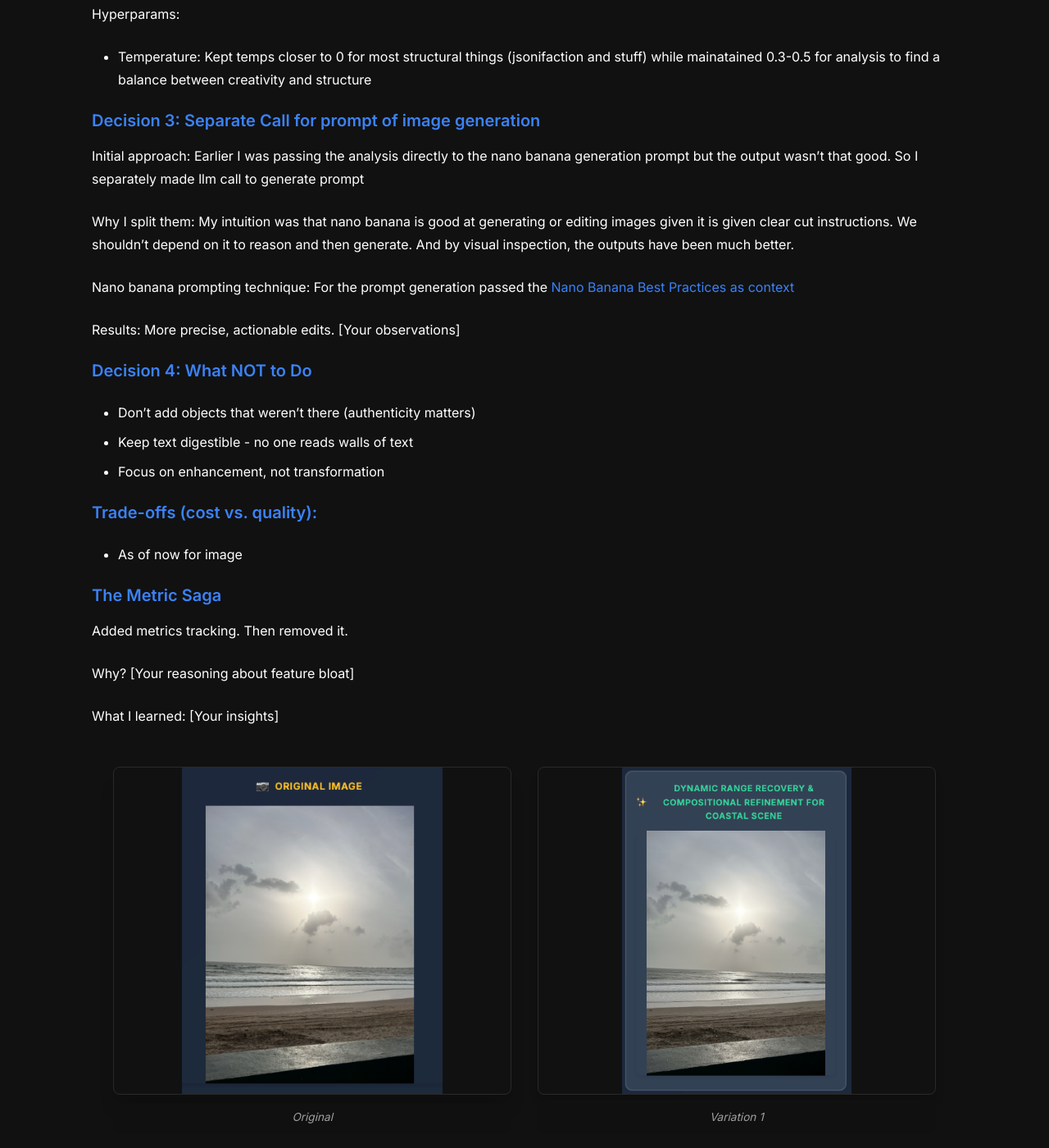
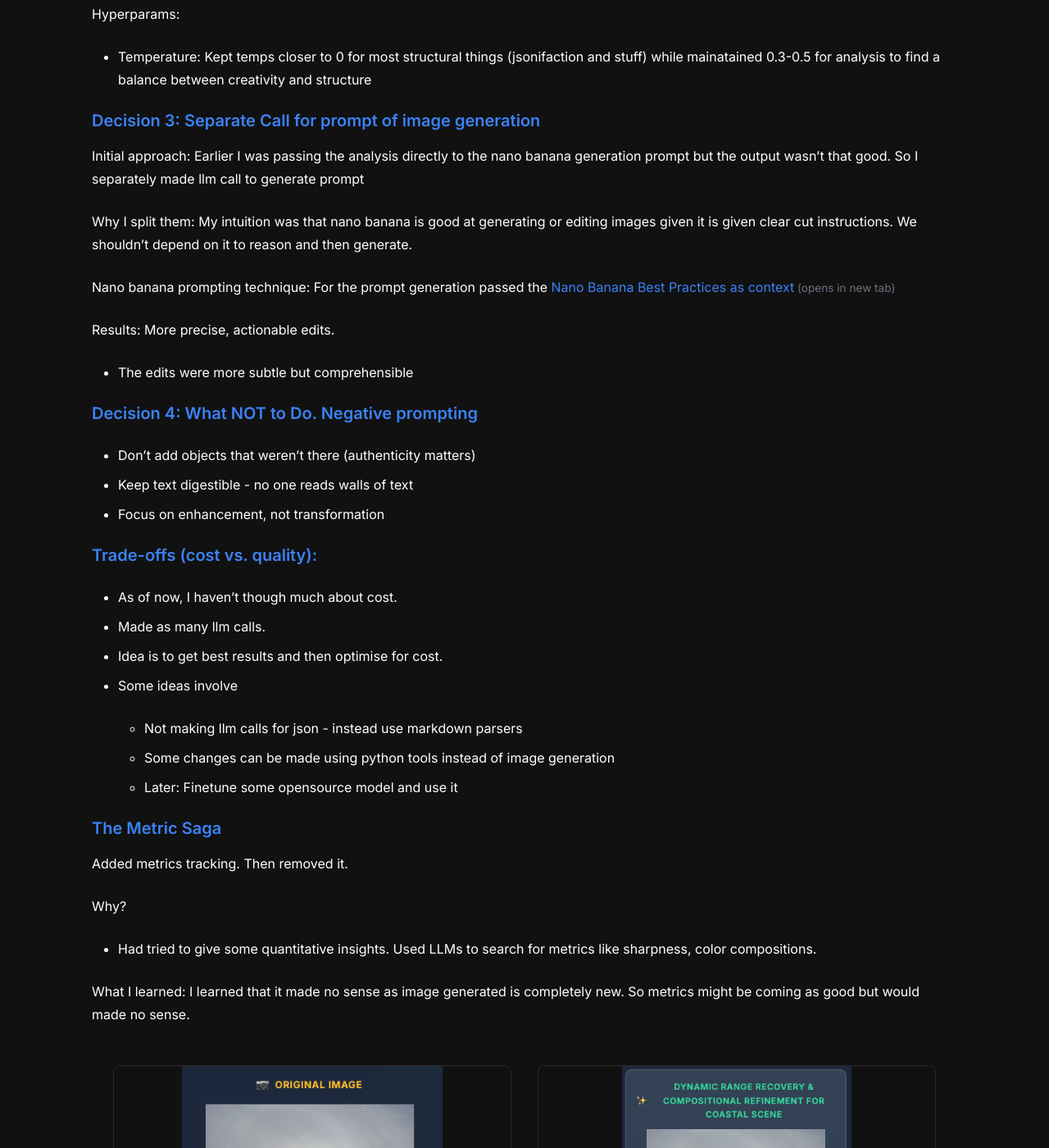
Before and after one commit to BKG123/BKG123.github.io, a Jekyll site: the page built from _posts/2025-10-20-frame-ai.md, in a window 1280 px wide and 1400 px high, scrolled down 4820 px. Shown: the whole window at 82% size. Built offline with Jekyll 4.4.1, drawn with Linux system fonts in a browser that asks for light colours; some of the changed text lies outside the part shown.

Commit message:
Refine "Frame AI" project documentation by clarifying the image generation process and enhancing the explanation of the nano banana prompting technique. Update sections on trade-offs and metrics tracking, and improve overall content structure for better readability. Ensure all changes are reflected in the feed and HTML files.

```diff
--- a/_posts/2025-10-20-frame-ai.md
+++ b/_posts/2025-10-20-frame-ai.md
@@ -115,28 +115,36 @@ Hyperparams:
 
 Initial approach: Earlier I was passing the analysis directly to the nano banana generation prompt but the output wasn't that good. So I separately made llm call to generate prompt
 
-Why I split them:  My intuition was that nano banana is good at generating or editing images given it is given clear cut instructions. We shouldn't depend on it to reason and then generate. And by visual inspection, the outputs have been much better.
+Why I split them:  My intuition was that nano banana is good at generating or editing images given it is given clear cut instructions. We shouldn't depend on it to reason and then generate.
 
-Nano banana prompting technique:  For the prompt generation passed the [Nano Banana Best Practices as context](https://ai.google.dev/gemini-api/docs/image-generation#best-practices)
+Nano banana prompting technique:  For the prompt generation passed the [Nano Banana Best Practices as context](https://ai.google.dev/gemini-api/docs/image-generation#best-practices){:target="_blank" rel="noopener noreferrer"}
 
-Results: More precise, actionable edits. [Your observations]
+Results: More precise, actionable edits.
+ - The edits were more subtle but comprehensible
 
-### Decision 4: What NOT to Do
+### Decision 4: What NOT to Do. Negative prompting
 
 - Don't add objects that weren't there (authenticity matters)
 - Keep text digestible - no one reads walls of text
 - Focus on enhancement, not transformation
 
 ### Trade-offs (cost vs. quality):
-  - As of now for image
+  - As of now, I haven't though much about cost.
+  - Made as many llm calls.
+  - Idea is to get best results and then optimise for cost.
+  - Some ideas involve
+    - Not making llm calls for json - instead use markdown parsers
+    - Some changes can be made using python tools instead of image generation
+    - Later: Finetune some opensource model and use it
 
 ### The Metric Saga
 
 Added metrics tracking. Then removed it.
 
-Why? [Your reasoning about feature bloat]
+Why?
+- Had tried to give some quantitative insights. Used LLMs to search for metrics like sharpness, color compositions.
 
-What I learned: [Your insights]
+What I learned: I learned that it made no sense as image generated is completely new. So metrics might be coming as good but would made no sense.
 
 <div class="image-grid">
   <figure>
@@ -184,8 +192,7 @@ What I learned: [Your insights]
 **The product**: A working AI photography assistant.
 
 **The real wins:**
-- Understanding LLM prompting nuances
-- System design for AI-powered apps
+- Understanding LLM prompting nuances in terms of image generation
 - Caching strategies that actually matter
 - Iteration over perfection
 - Knowing when to remove features
```
Also changed, not shown: other parts of _posts/2025-10-20-frame-ai.md (+1 -1 lines), 2 other files.
